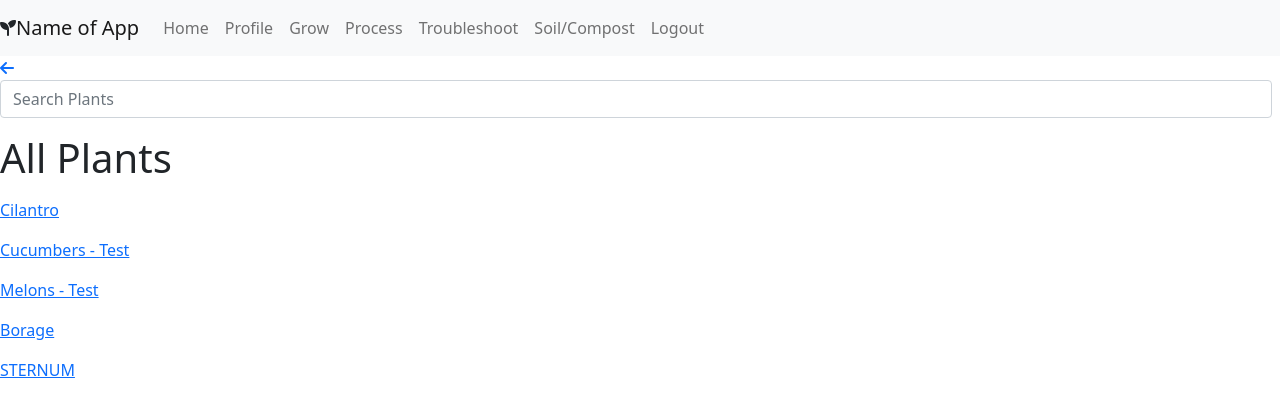
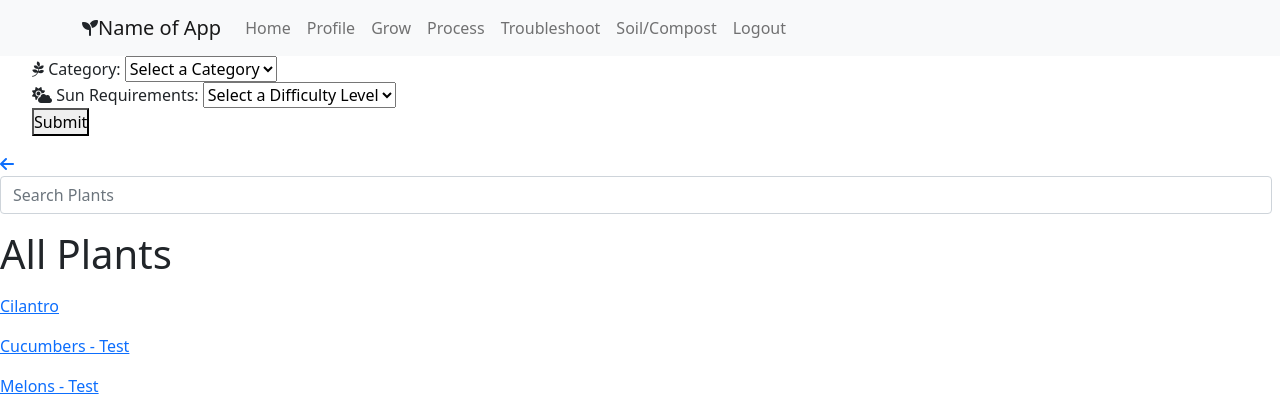
Before and after one commit to jlstern3/benjis_website, a Django app: template portfolio/templates/all_plants.html in a window 1280 px wide. Shown: the top 416 px of the page. Run offline with Django 3.2, Linux system fonts and the light colour scheme; the template is opened without the code that fills it: values that come from a table or form of the project are taken from there, others are empty; data comes from the database, SQL or seed files in the repository; parts of the project's set-up code (start-up, migrations or seed data) failed here and were passed over; some libraries are stand-ins or nearby versions.

Commit message:
Sidebar filter search in All Plants (doesn't work)

```diff
--- a/portfolio/templates/all_plants.html
+++ b/portfolio/templates/all_plants.html
@@ -21,8 +21,9 @@
 </head>
 
 <body>
-    <div>
+<!-- NAVBAR -->
     <nav class="navbar navbar-expand-lg navbar-light bg-light sticky-top">
+        <div class="container">
             <i class="fas fa-seedling"></i><a class="navbar-brand" href="/home"> Name of App</a>
             <button class="navbar-toggler" type="button" data-toggle="collapse" data-target="#navbarNavAltMarkup"
                 aria-controls="navbarNavAltMarkup" aria-expanded="false" aria-label="Toggle navigation">
@@ -39,14 +40,45 @@
                     <a class="nav-item nav-link" href="/logout">Logout</a>
                 </div>
             </div>
+        </div>
     </nav>
+<div id="whole_wrap">
+    <!-- SIDEBAR -->
+    <div id="wrap_sidebar">
+        <ul class="sidebar-nav">
+            <form action="/plant/filter_all_plants" method="POST">
+                {% csrf_token %}
+                <li><i class="fab fa-pagelines"></i>
+                    <label class="label" id="category">Category:</label>
+                    <select name="region" class="dropdown-content">
+                        <option disabled selected>Select a Category</option>
+                        <option value="herbs">Herbs</option>
+                        <option value="fruits_veggies">Fruits/Veg</option>
+                        <option value="landscaping">Landscaping</option>
+                        <option value="houseplants">Houseplants</option>
+                    </select>
+                </li>
+                <li><i class="fas fa-cloud-sun"></i>
+                    <label class="label">Sun Requirements:</label>
+                    <select name="sun_reqs" class="dropdown-content">
+                        <option disabled selected>Select a Difficulty Level</option>
+                        <option value="full_sun">Full Sun</option>
+                        <option value="part_shade">Part Shade</option>
+                        <option value="full_shade">Full Shade</option>
+                    </select>
+                </li>
+                <li>
+                    <button type="submit" name="filter_submit" class="filter_submit">Submit</button>
+                </li>
+            </form>
+        </ul>
+    </div>
 </div>
     <a href="javascript:history.back()"><i class="fas fa-arrow-left"></i></a>
     <!-- SEARCH BAR -->
     <form class="d-flex" id="plant_search" method="POST">
         {% csrf_token %}
-            <input class="form-control me-2" id="searchbar" type="text" name="search"
-                placeholder="Search Plants">
+        <input class="form-control me-2" id="searchbar" type="text" name="search" placeholder="Search Plants">
     </form>
 
     <!-- SEARCH RESULTS -->
@@ -81,6 +113,16 @@
             })
         })
     </script>
+        <!-- BOOTSTRAP BUNDLE -->
+    <script src="https://cdn.jsdelivr.net/npm/bootstrap@5.0.0-beta3/dist/js/bootstrap.bundle.min.js"
+        integrity="sha384-JEW9xMcG8R+pH31jmWH6WWP0WintQrMb4s7ZOdauHnUtxwoG2vI5DkLtS3qm9Ekf"
+        crossorigin="anonymous"></script>
+    <script>
+        $('#toggle_filters').click(function (e) {
+            e.preventDefault();
+            $('#whole_wrap').toggleClass("menuDisplayed");
+        })
+    </script>
 </body>
 
 </html>
--- a/portfolio/urls.py
+++ b/portfolio/urls.py
@@ -32,7 +32,7 @@ urlpatterns=[
     path('admin/plant/<int:plant_id>/update', views.update_plant),
     path('admin/plant/<int:plant_id>/edit', views.edit_plant),
 
-
+    path('plant/filter_all_plants', views.filter_all_plants),
     path('plant/<int:plant_id>/like', views.like_plant),
     path('plant_search', views.plant_search),
     path('plant/<int:plant_id>/unlike_plant', views.unlike_plant),
```
Lines whose indentation alone changed are shown as unchanged.
